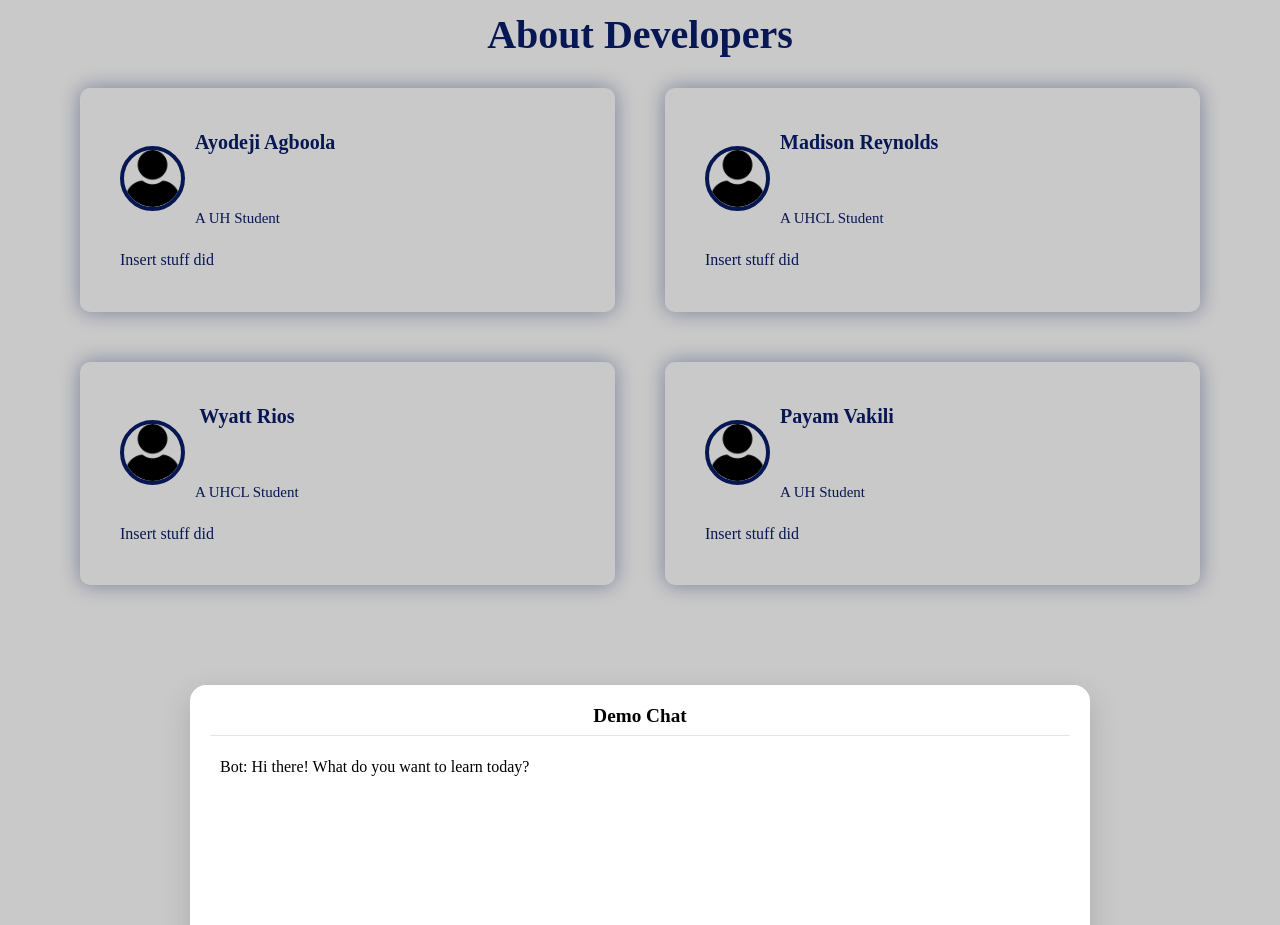
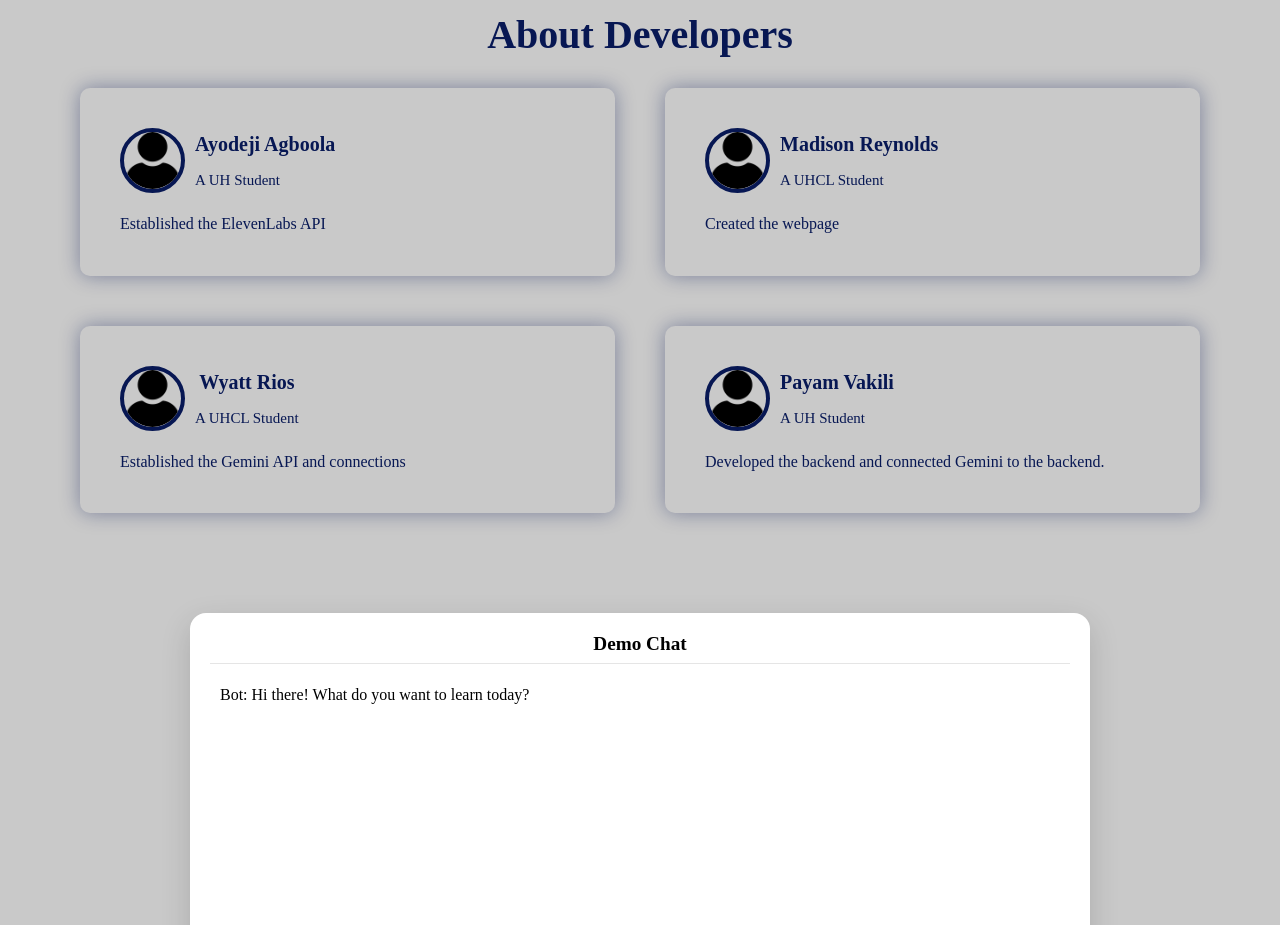
Before and after one commit to MossyStone/VibesCodeRedAstra, a React (Vite) app in the folder SkillQuest/: page / in a window 1280 px wide. Shown: the part 1300-2225 px from the top of the page. Built offline with nearby package versions, Linux system fonts and the light colour scheme.

Commit message:
Edited Readme

```diff
--- a/SkillQuest/src/Components/Testimonials/Testimonials.css
+++ b/SkillQuest/src/Components/Testimonials/Testimonials.css
@@ -9,7 +9,7 @@
     color: #071753;
     font-weight: bold;
     margin-bottom: 2px;
-    padding-bottom: 50px;
+    padding-bottom: 10px;
 }
 
 .test h4{
@@ -19,6 +19,7 @@
     font-weight: bold;
     margin-bottom: 30px;
 }
+
 .testimonials-grid{
     display: grid;
     grid-template-columns: 1fr 1fr;
--- a/SkillQuest/src/Components/Testimonials/Testimonials.jsx
+++ b/SkillQuest/src/Components/Testimonials/Testimonials.jsx
@@ -9,22 +9,22 @@ export const Testimonials = () => {
     {
       name: "Ayodeji Agboola",
       title: "A UH Student",
-      text: "Insert stuff did"
+      text: "Established the ElevenLabs API"
     },
     {
       name: "Madison Reynolds",
       title: "A UHCL Student",
-      text: "Insert stuff did"
+      text: "Created the webpage"
     },
     {
       name: "Wyatt Rios",
       title: "A UHCL Student",
-      text: "Insert stuff did"
+      text: "Established the Gemini API and connections"
     },
     {
       name: "Payam Vakili",
       title: "A UH Student",
-      text: "Insert stuff did"
+      text: "Developed the backend and connected Gemini to the backend."
     }
   ];
 
--- /dev/null
+++ b/package.json
@@ -0,0 +1,5 @@
+{
+  "dependencies": {
+    "react-scroll": "^1.9.3"
+  }
+}
```
Also changed, not shown: 2 other files (tests, documents, lock files or other folders).
